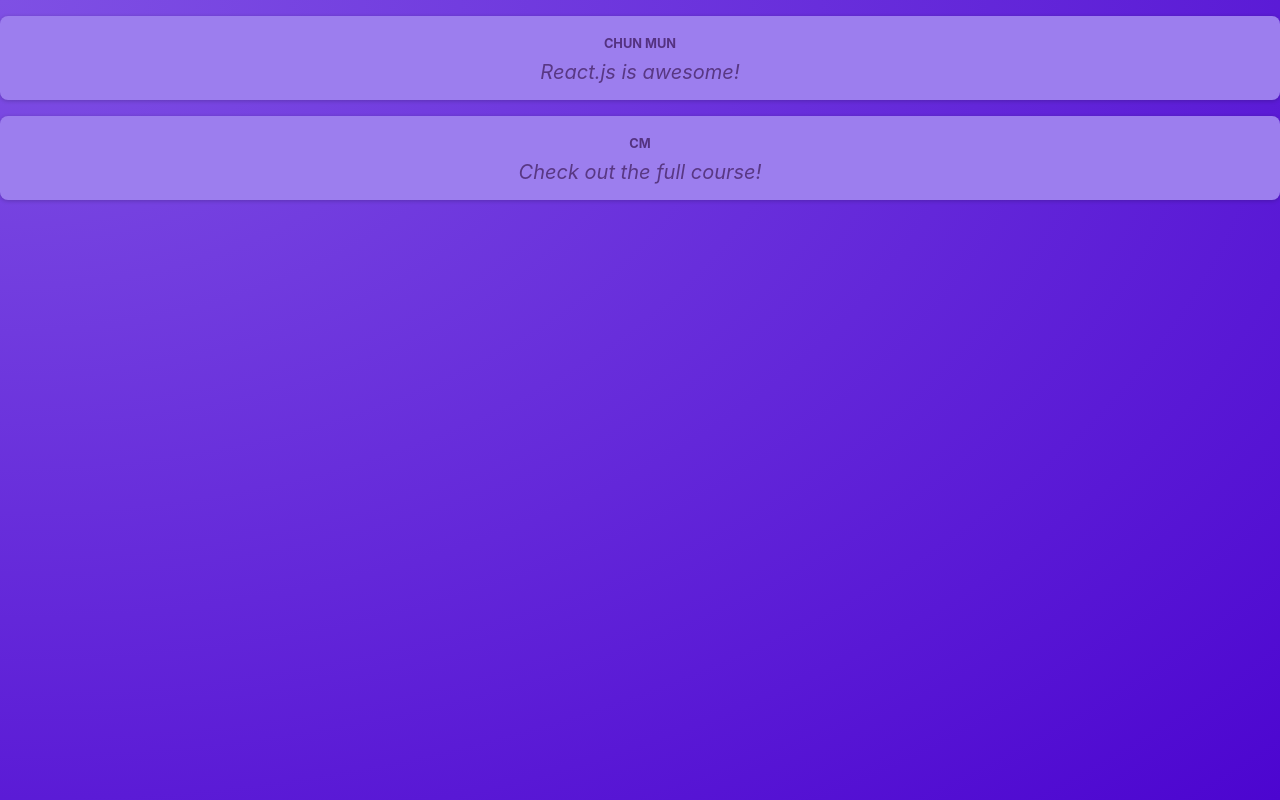
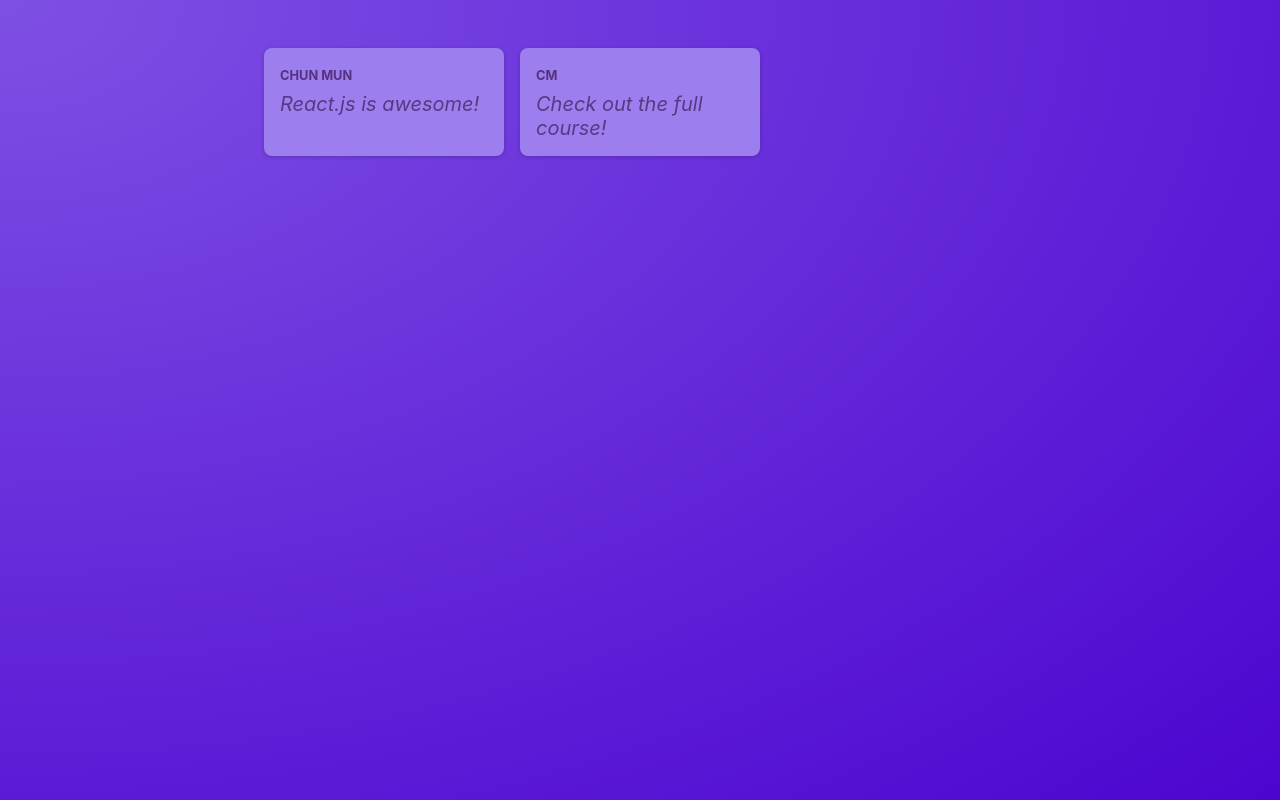
Before and after one commit to cmsamaaa/learn-react, a React (Vite) app: page / in a window 1280 px wide. Built offline with nearby package versions, Linux system fonts and the light colour scheme.

Commit message:
PostsList component

```diff
--- a/src/App.jsx
+++ b/src/App.jsx
@@ -1,10 +1,9 @@
-import Post from './components/Post';
+import PostsList from "./components/PostsList";
 
 const App = () => {
   return (
     <main>
-      <Post author="Chun Mun" body="React.js is awesome!" />
-      <Post author="CM" body="Check out the full course!" />
+      <PostsList />
     </main>
   );
 };
--- a/src/components/Post.jsx
+++ b/src/components/Post.jsx
@@ -2,10 +2,10 @@
 
 const Post = (props) => {
     return (
-        <div className={classes.post}>
+        <li className={classes.post}>
             <p className={classes.author}>{props.author}</p>
             <p className={classes.text}>{props.body}</p>
-        </div>
+        </li>
     );
 };
 
--- /dev/null
+++ b/src/components/PostsList.jsx
@@ -0,0 +1,13 @@
+import Post from './Post';
+import classes from './PostsList.module.css';
+
+const PostsList = () => {
+    return (
+        <ul className={classes.posts}>
+            <Post author="Chun Mun" body="React.js is awesome!" />
+            <Post author="CM" body="Check out the full course!" />
+        </ul>
+    );
+};
+
+export default PostsList;
--- /dev/null
+++ b/src/components/PostsList.module.css
@@ -0,0 +1,10 @@
+.posts {
+    list-style: none;
+    max-width: 50rem;
+    margin: 1rem auto;
+    padding: 1rem 0;
+    display: grid;
+    gap: 1rem;
+    grid-template-columns: repeat(3, 30%);
+    justify-content: center;
+}
--- a/src/index.css
+++ b/src/index.css
@@ -18,6 +18,5 @@
 
 body {
   margin: 0;
-  text-align: center;
   color: #e6ddf9;
 }
```
